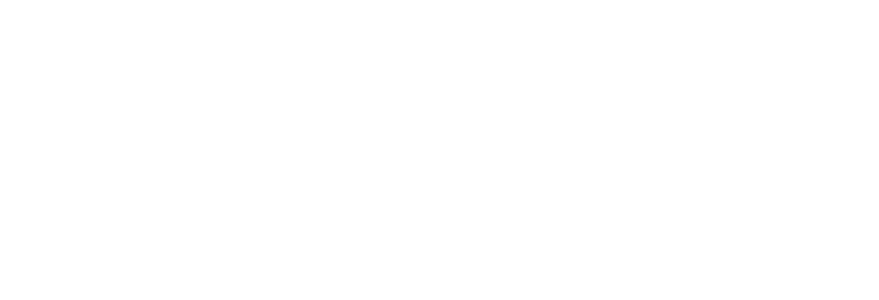
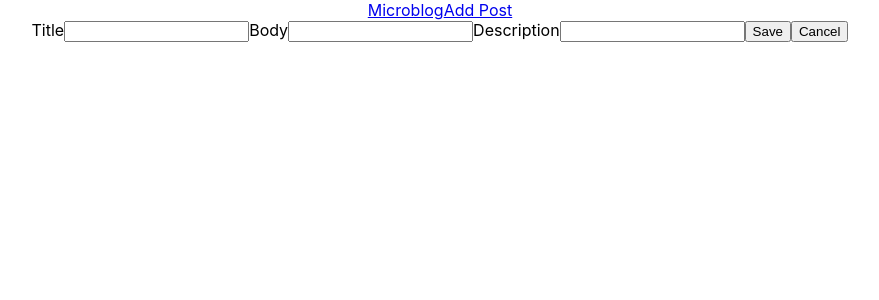
Before and after one commit to GroverW/redux-microblog, a React (Create React App) app: page /new in a window 1280 px wide. Shown: the top 300 px of the page, without its empty margins (200-1079 px from the left). Built offline with nearby package versions, Linux system fonts and the light colour scheme; the HTML template or start-up script is replaced by a standard one.

Commit message:
Added NotFound route and component. Added basic functionality to AddPostForm [WIP]

```diff
--- a/src/AddPostForm.js
+++ b/src/AddPostForm.js
@@ -1,10 +1,61 @@
-import React from 'react';
+import React, { useState } from 'react';
+import {useHistory} from 'react-router-dom';
+
+const INITIAL_STATE = {
+  title: "",
+  description: "",
+  body: ""
+}
 
 function AddPostForm() {
+  const [ formData, setFormData ] = useState(INITIAL_STATE);
+  const history = useHistory();
+
+
+  const handleChange = evt => {
+    const {name, value} = evt.target;
+    setFormData(oldData => ({
+      ...oldData,
+      [name]: value
+    }));
+  }
+
+  const handleSubmit = evt => {
+    evt.preventDefault();
+
+  }
+
+  const handleCancel = () => {
+    history.push('/');
+  }
 
   return (
     <div className="AddPostForm">
-
+      <form>
+        <label htmlFor="title">Title</label>
+        <input type="text"
+          id="title"
+          name="title"
+          value={formData.title}
+          onChange={handleChange}
+        />
+        <label htmlFor="body">Body</label>
+        <input type="text"
+          id="body"
+          name="body"
+          value={formData.body}
+          onChange={handleChange}
+        />
+        <label htmlFor="description">Description</label>
+        <input type="text"
+          id="description"
+          name="description"
+          value={formData.description}
+          onChange={handleChange}
+        />
+        <button onClick={handleSubmit}>Save</button>
+        <button onClick={handleCancel}>Cancel</button>
+      </form>
     </div>
   )
 }
--- a/src/App.js
+++ b/src/App.js
@@ -4,6 +4,7 @@
 import NavBar from './NavBar';
 import Home from './Home';
 import AddPostForm from './AddPostForm';
+import NotFound from './NotFound';
 
 function App() {
   return (
@@ -16,6 +17,9 @@
         <Route exact path="/new">
           <AddPostForm />
         </Route>
+        <Route>
+          <NotFound />
+        </Route>
       </Switch>
     </div>
   );
--- a/src/Home.js
+++ b/src/Home.js
@@ -4,7 +4,7 @@
 
   return (
     <div className="Home">
-
+      <h1>Microblog</h1>
     </div>
   )
 }
--- a/src/NavBar.js
+++ b/src/NavBar.js
@@ -1,10 +1,12 @@
 import React from 'react';
+import {NavLink} from 'react-router-dom';
 
 function NavBar() {
 
   return (
     <div className="NavBar">
-
+      <NavLink to="/">Microblog</NavLink>
+      <NavLink to="/new">Add Post</NavLink>
     </div>
   )
 }
--- /dev/null
+++ b/src/NotFound.js
@@ -0,0 +1,12 @@
+import React from 'react';
+
+function NotFound() {
+
+  return (
+    <div className="NotFound">
+      <h3>IDIOT!!! There's nothing here.</h3>
+    </div>
+  )
+}
+
+export default NotFound;
```
